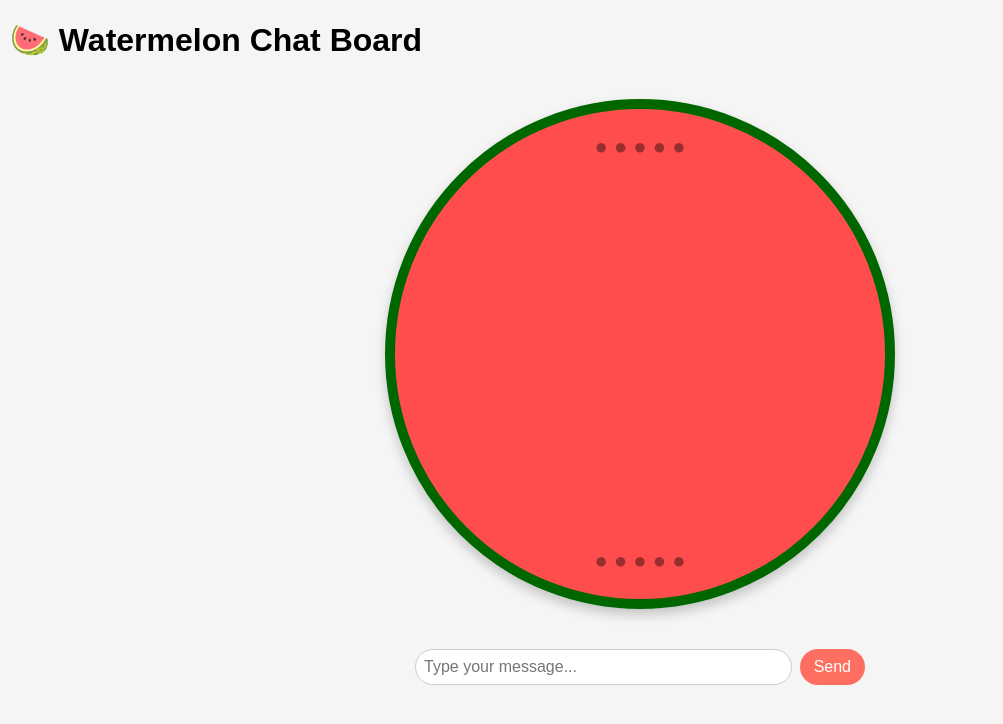
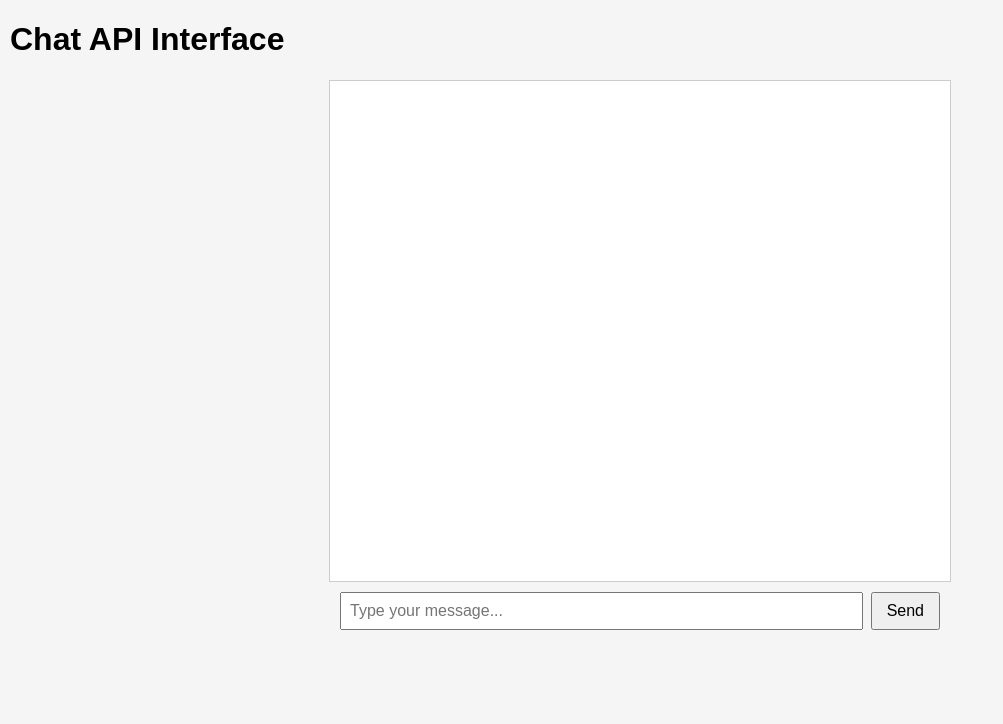
Before and after one commit to sunayanapamula-gif/chat-api, a Flask app: page / in a window 1280 px wide. Shown: the top 724 px of the page, without its empty margins (0-1003 px from the left). Run offline with Flask 3, Linux system fonts and the light colour scheme; some libraries are stand-ins or nearby versions.

Commit message:
Update index.html

```diff
--- a/templates/index.html
+++ b/templates/index.html
@@ -1,7 +1,7 @@
 <!DOCTYPE html>
 <html>
 <head>
-    <title>🍉 Watermelon Chat Board</title>
+    <title>Chat API Interface</title>
     <meta name="viewport" content="width=device-width, initial-scale=1.0">
 
     <!-- Prism.js CSS for syntax highlighting -->
@@ -9,97 +9,45 @@
 
     <style>
         body { font-family: Arial, sans-serif; margin: 10px; background: #f5f5f5; }
-        #chat-box {
-            border: 10px solid #006600;
-            border-radius: 50%;
-            background: radial-gradient(circle at center, #ff4d4d 70%, #33cc33 100%);
-            width: 450px;
-            height: 450px;
-            margin: 40px auto;
-            padding: 20px;
-            overflow-y: auto;
-            box-shadow: 0 6px 12px rgba(0,0,0,0.2);
-            display: flex;
-            flex-direction: column;
-            position: relative;
-        }
-        /* Decorative seeds */
-        #chat-box::before {
-            content: "● ● ● ● ●";
-            position: absolute;
-            top: 25px;
-            left: 50%;
-            transform: translateX(-50%);
-            font-size: 22px;
-            color: black;
-            opacity: 0.4;
-        }
-        #chat-box::after {
-            content: "● ● ● ● ●";
-            position: absolute;
-            bottom: 25px;
-            left: 50%;
-            transform: translateX(-50%);
-            font-size: 22px;
-            color: black;
-            opacity: 0.4;
-        }
-        /* Stem */
-        .stem {
-            position: absolute;
-            top: -25px;
-            left: 50%;
-            transform: translateX(-50%);
-            width: 40px;
-            height: 20px;
-            background: #228B22;
-            border-radius: 20px 20px 0 0;
-        }
-
-        #input-box { margin-top: 10px; display: flex; gap: 8px; max-width: 450px; margin: 10px auto; }
-        #message { flex: 1; padding: 8px; font-size: 1em; border-radius: 20px; border: 1px solid #ccc; }
-        button { padding: 8px 14px; font-size: 1em; background: #ff6f61; color: #fff; border: none; border-radius: 20px; cursor: pointer; }
-        button:hover { background: #e85b50; }
-
-        .user { background: #4a90e2; color: #fff; padding: 8px 12px; border-radius: 20px 20px 5px 20px; margin: 6px 0; display: inline-block; align-self: flex-end; }
-        .ai { background: #e1e8ed; color: #333; padding: 8px 12px; border-radius: 20px 20px 20px 5px; margin: 6px 0; display: inline-block; align-self: flex-start; max-width: 100%; word-wrap: break-word; }
+        #chat-box { border: 1px solid #ccc; padding: 10px; width: 100%; max-width: 600px; height: 60vh; overflow-y: auto; background: #fff; margin: 0 auto; }
+        #input-box { margin-top: 10px; display: flex; gap: 8px; max-width: 600px; margin: 10px auto; }
+        #message { flex: 1; padding: 8px; font-size: 1em; }
+        button { padding: 8px 14px; font-size: 1em; }
+        .user { background: #ff4d4d; color: #fff; padding: 8px 12px; border-radius: 20px 20px 5px 20px; margin: 6px 0; display: inline-block; }
+        .ai { background: #0066cc; color: #fff; padding: 8px 12px; border-radius: 20px 20px 20px 5px; margin: 6px 0; display: inline-block; max-width: 100%; word-wrap: break-word; }
         .error { color: red; margin: 4px 0; }
-
-        pre { background: #2d2d2d; color: #f8f8f2; padding: 8px; border-radius: 4px; overflow-x: auto; }
+        pre { background: #f0f0f0; padding: 8px; border-radius: 4px; overflow-x: auto; }
         code { font-family: Consolas, monospace; }
 
-        /* Typing indicator styled as watermelon seeds */
+        /* Typing animation */
         .typing {
             font-style: italic;
-            color: #006600;
-            margin: 12px auto;
+            color: gray;
+            margin: 4px 0;
             display: flex;
-            justify-content: center;
             align-items: center;
-            gap: 6px;
         }
         .typing span {
             display: inline-block;
-            width: 10px;
-            height: 14px;
-            background: #2b1b0e;
-            border-radius: 50% 50% 50% 50% / 60% 60% 40% 40%;
+            width: 6px;
+            height: 6px;
+            margin-left: 4px;
+            background: gray;
+            border-radius: 50%;
             animation: bounce 1.2s infinite;
         }
         .typing span:nth-child(2) { animation-delay: 0.2s; }
         .typing span:nth-child(3) { animation-delay: 0.4s; }
 
         @keyframes bounce {
-            0%, 80%, 100% { transform: translateY(0); }
-            40% { transform: translateY(-6px); }
+            0%, 80%, 100% { transform: scale(0.6); }
+            40% { transform: scale(1); }
         }
     </style>
 </head>
 <body>
-    <h1>🍉 Watermelon Chat Board</h1>
-    <div id="chat-box">
-        <div class="stem"></div>
-    </div>
+    <h1>Chat API Interface</h1>
+    <div id="chat-box"></div>
     <div id="input-box">
         <input type="text" id="message" placeholder="Type your message..." />
         <button onclick="sendMessage()">Send</button>
@@ -124,7 +72,7 @@
             // Typing indicator
             const typingIndicator = document.createElement("p");
             typingIndicator.className = "typing";
-            typingIndicator.innerHTML = 'AI is typing <span></span><span></span><span></span>';
+            typingIndicator.innerHTML = "AI is typing <span></span><span></span><span></span>";
             chatBox.appendChild(typingIndicator);
             chatBox.scrollTop = chatBox.scrollHeight;
 
@@ -136,11 +84,9 @@
                 });
                 const data = await res.json();
 
-                if (chatBox.contains(typingIndicator)) {
-                    chatBox.removeChild(typingIndicator);
-                }
+                chatBox.removeChild(typingIndicator);
 
-                let reply = data.response || "";  // backend returns {"response": "..."}
+                let reply = data.reply;
                 const aiBubble = document.createElement("div");
                 aiBubble.className = "ai";
 
@@ -173,9 +119,7 @@
                 chatBox.scrollTop = chatBox.scrollHeight;
 
             } catch (err) {
-                if (chatBox.contains(typingIndicator)) {
-                    chatBox.removeChild(typingIndicator);
-                }
+                chatBox.removeChild(typingIndicator);
                 chatBox.innerHTML += `<p class="error"><b>Error:</b> ${err.message}</p>`;
                 chatBox.scrollTop = chatBox.scrollHeight;
             }
```
